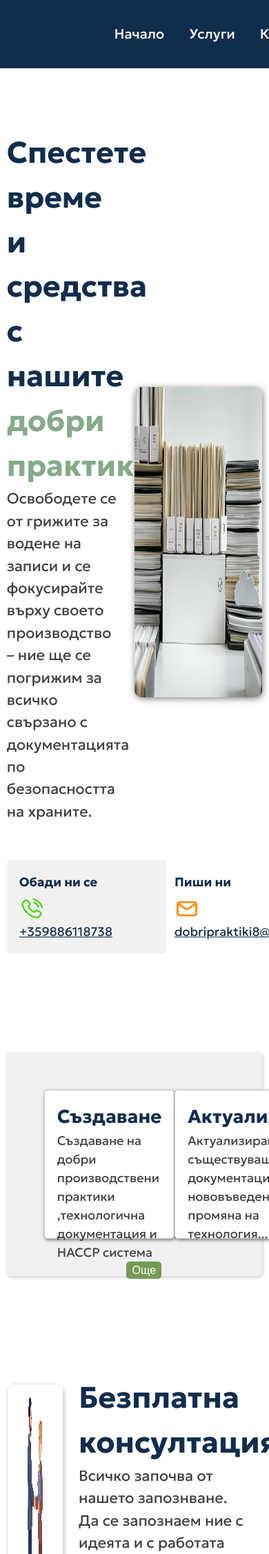
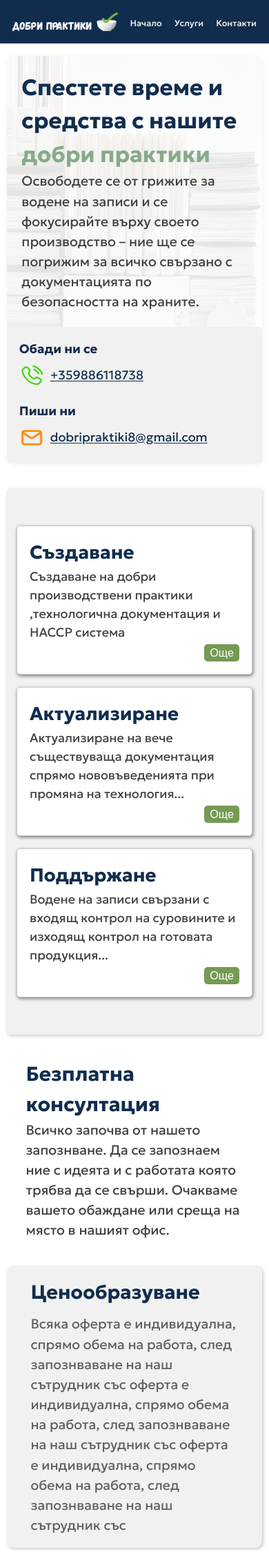
Before and after one commit to AndonGoshev/goodpractices, a Django app: page / in a window 390 px wide. Shown: the top 2253 px of that part at 69% size. Run offline with Django 5.2, Linux system fonts and the light colour scheme; the page is wider than the window, and the part outside it is not shown.

Commit message:
Home page made responsive

```diff
--- a/static/css/base/base.css
+++ b/static/css/base/base.css
@@ -17,17 +17,15 @@ html, body {
 
 .site {
     position: relative;
-    /*min-height: 100vh;*/
-    max-width: 100vw; /* Full width of the viewport */
     display: flex;
     flex-direction: column;
     padding: 0;
     flex: 1;
+    /* width: 100%;*/
+    /*max-width: 100%;*/
 }
 
 main {
-/*    background: rgb(255,255,255);*/
-/*background: linear-gradient(9deg, rgba(255,255,255,1) 0%, rgba(63,114,175,1) 100%);*/
     min-height: 100vh;
     color: #404040;
 }
--- a/static/css/base/header/header.css
+++ b/static/css/base/header/header.css
@@ -11,3 +11,16 @@ header {
     align-items: center;
     gap: 5em;
 }
+
+@media (max-width: 570px) {
+    header {
+
+        padding: 1em;
+
+    }
+
+    #header-wrapper {
+        gap: 1em;
+        align-items: flex-end;
+    }
+}
--- a/static/css/base/header/logo-section.css
+++ b/static/css/base/header/logo-section.css
@@ -6,3 +6,11 @@
     height: 100%;
     width: 100%;
 }
+
+@media (max-width: 570px) {
+
+    #header-logo-container {
+        height: 1.5em;
+    }
+
+}
--- a/static/css/base/header/nav-section.css
+++ b/static/css/base/header/nav-section.css
@@ -17,3 +17,15 @@
     text-decoration: none;
     font-weight: 500;
 }
+
+@media (max-width: 570px) {
+
+    #header-nav {
+        gap: 1em;
+    }
+
+    #header-nav li {
+        font-size: 0.7em;
+    }
+
+}
--- a/static/css/common/home/home-carousel.css
+++ b/static/css/common/home/home-carousel.css
@@ -51,3 +51,18 @@
     background-color: #598135;
     cursor: pointer;
 }
+
+
+
+@media (max-width: 570px) {
+
+    #service-cards {
+        flex-direction: column;
+        gap: 1em;
+    }
+
+    .service-card {
+        width: 19em;
+    }
+
+}
--- a/static/css/common/home/home-hero-section.css
+++ b/static/css/common/home/home-hero-section.css
@@ -6,6 +6,7 @@
 }
 
 #home-hero-container {
+    position: relative;
     width: 95%;
     display: flex;
     align-items: center;
@@ -80,3 +81,44 @@
     height: 2em;
     margin-right: 0.5em;
 }
+
+
+@media (max-width: 560px) {
+    #hero-left-ct {
+        width: 100%;
+        z-index: 1;
+        gap: 0;
+    }
+
+    #hero-text-ct {
+        width: 100%;
+        padding: 1em;
+    }
+
+    #hero-left-ct h1 {
+        font-size: 1.5em;
+    }
+
+    #hero-left-ct p {
+        font-size: 0.9em;
+    }
+
+    #hero-right-ct {
+        position: absolute;
+        width: 100%;
+        height: 100%;
+        opacity: 0.1;
+    }
+
+    #hero-image {
+        width: 100%;
+        height: 120%;
+    }
+
+    #hero-actions {
+        width: 100%;
+        flex-direction: column;
+        gap: 1em;
+    }
+
+}
--- a/static/css/common/home/home-meeting-section.css
+++ b/static/css/common/home/home-meeting-section.css
@@ -47,3 +47,21 @@
     font-size: 1.2em;
     width: 85%;
 }
+
+
+@media (max-width: 570px) {
+
+    #meeting-left-ct {
+        display: none;
+    }
+
+    #meeting-right-ct {
+        font-size: 0.9em;
+        width: 100%;
+    }
+
+    #meeting-right-ct h1 {
+        font-size: 1.5em;
+    }
+
+}
--- a/static/css/common/home/home.css
+++ b/static/css/common/home/home.css
@@ -6,3 +6,13 @@
     align-items: center;
     gap: 8em;
 }
+
+
+@media (max-width: 570px) {
+
+    #home-wrapper {
+        padding: 1em 0 0 0;
+        gap: 2em;
+    }
+
+}
--- a/static/css/common/home/pricing-section.css
+++ b/static/css/common/home/pricing-section.css
@@ -19,3 +19,19 @@
     font-size: 1.2em;
     gap: 0.5em;
  }
+
+@media (max-width: 570px) {
+    #pricing-wrapper {
+        padding: 1em;
+        margin-bottom: 3em;
+    }
+
+     #pricing-wrapper h2 {
+         font-size: 1.3em;
+     }
+
+     #pricing-wrapper p {
+         font-size: 0.9em;
+     }
+
+}
--- a/templates/base/base.html
+++ b/templates/base/base.html
@@ -7,6 +7,8 @@
     <title>{% block title %}{% endblock %}</title>
 
     <link rel="stylesheet" href="{% static 'css/styles.css' %}">
+
+<meta name="viewport" content="width=device-width, initial-scale=1">
 
 
 </head>
```
Also changed, not shown: static/css/base/footer/footer.css (+30 -0 lines).
